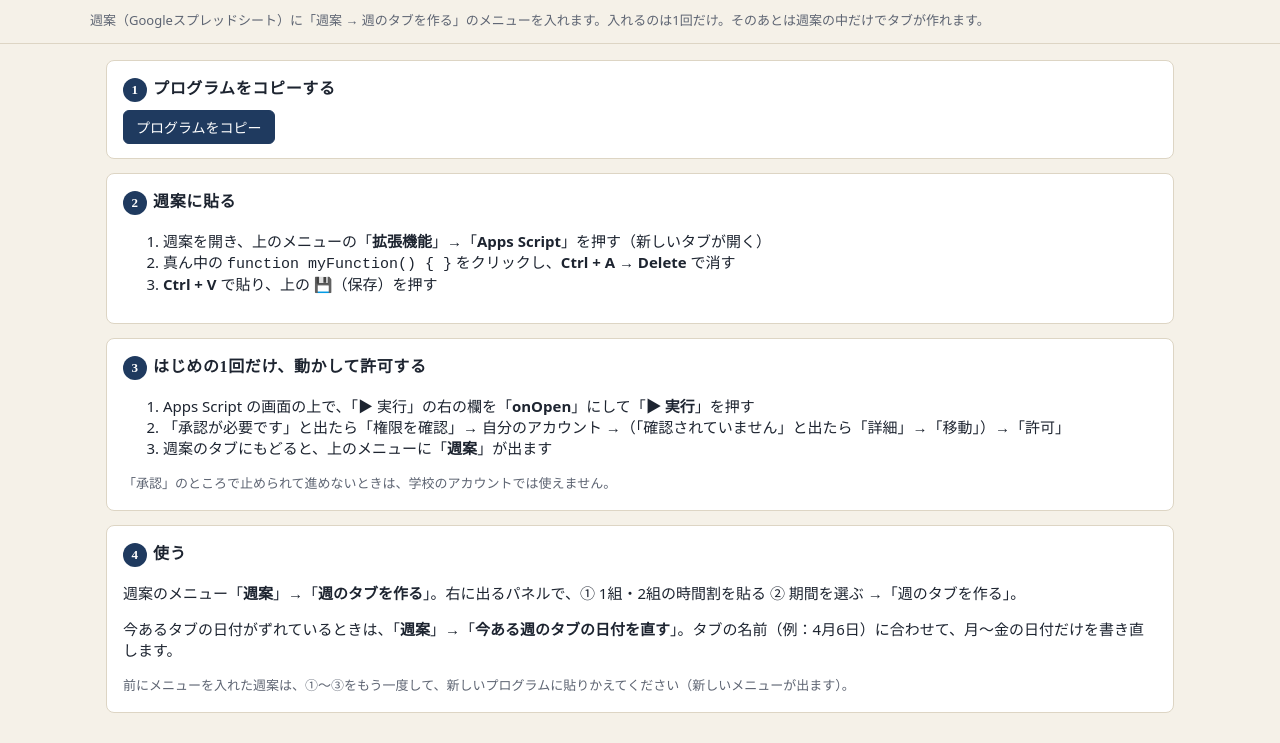
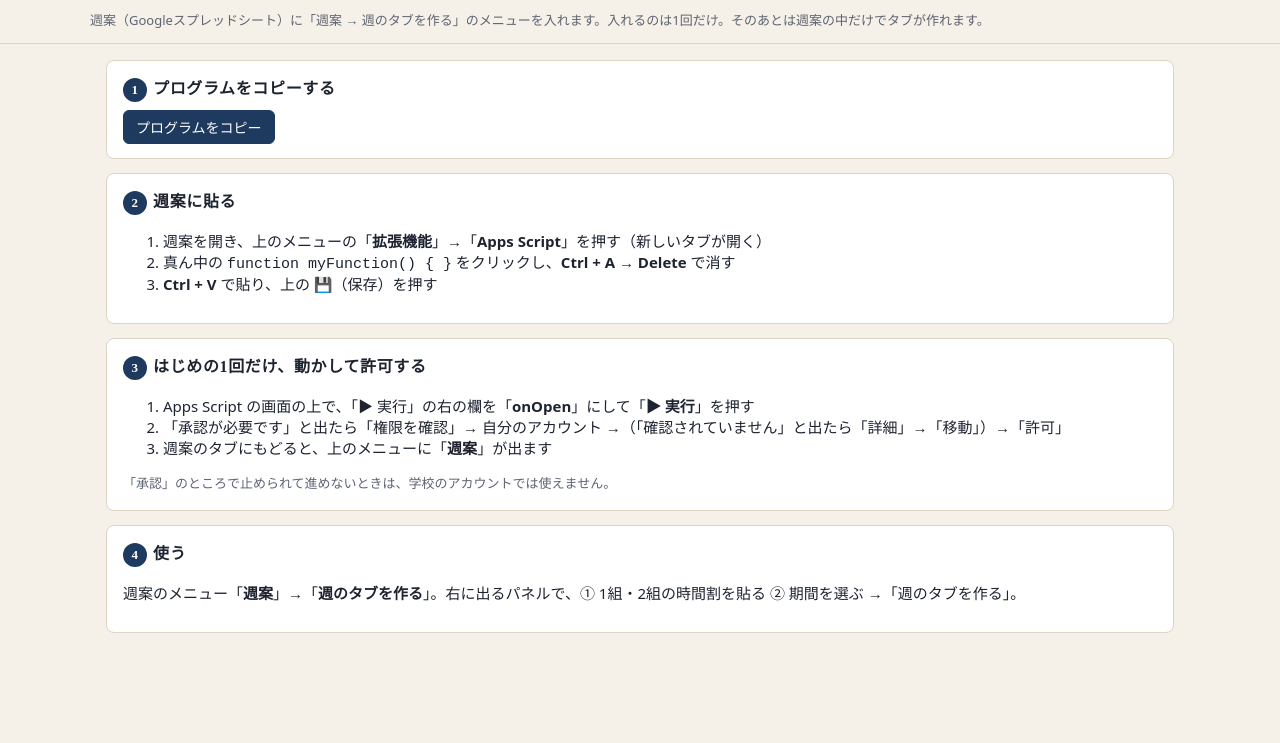
Before and after one commit to sportfcshimamoto-svg/gakunen-dayori, a plain HTML site: page oshigoto/menu.html in a window 1280 px wide. Shown: the part 109-852 px from the top of the page. After the commit the page ends 800 px from the top, so only its background shows below. Drawn offline with Linux system fonts and the light colour scheme.

Commit message:
週案メニュー：「今ある週のタブの日付を直す」を外す（まだ誰も使っていないため。日付の行の対応はそのまま）
Co-Authored-By: Claude Opus 5.5 <noreply@anthropic.com>

```diff
--- a/oshigoto/menu.html
+++ b/oshigoto/menu.html
@@ -43,8 +43,6 @@
   <section class="step">
     <h2><span class="num">4</span>使う</h2>
     <p>週案のメニュー「<b>週案</b>」→「<b>週のタブを作る</b>」。右に出るパネルで、① 1組・2組の時間割を貼る ② 期間を選ぶ →「週のタブを作る」。</p>
-    <p>今あるタブの日付がずれているときは、「<b>週案</b>」→「<b>今ある週のタブの日付を直す</b>」。タブの名前（例：4月6日）に合わせて、月〜金の日付だけを書き直します。</p>
-    <p class="help">前にメニューを入れた週案は、①〜③をもう一度して、新しいプログラムに貼りかえてください（新しいメニューが出ます）。</p>
   </section>
 </main>
 <script src="menu.js"></script>
```
Also changed, not shown: oshigoto/shuan-menu.gs.txt.
